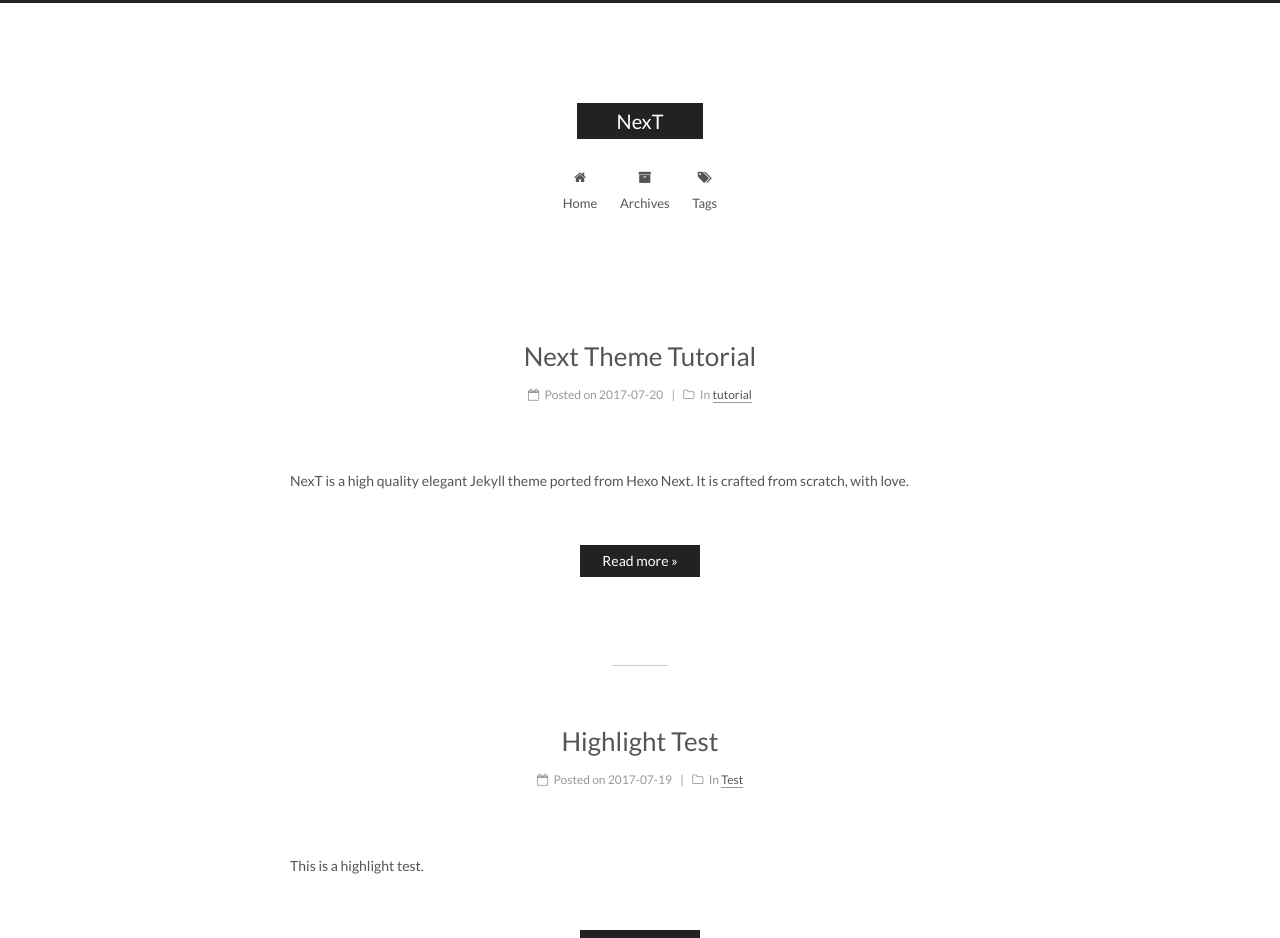
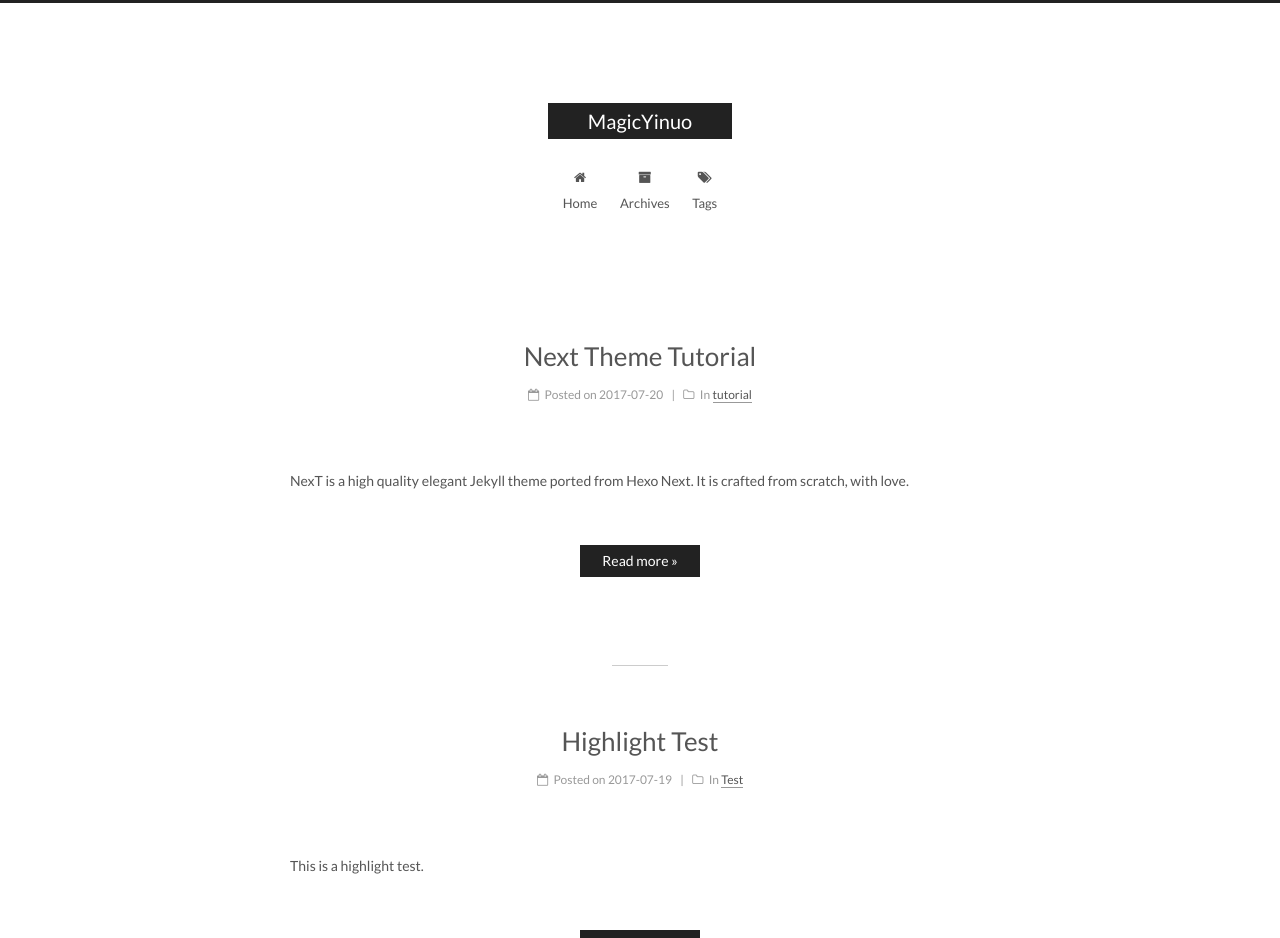
Before and after one commit to MagicYinuo/MagicYinuo.github.io, a Jekyll site: the page built from index.html, in a window 1280 px wide. Shown: the top 938 px of the page. Built offline with Jekyll 4.4.1, drawn with Linux system fonts in a browser that asks for light colours; the list of posts is cut into pages by our own code.

Commit message:
修改标题

```diff
--- a/_config.yml
+++ b/_config.yml
@@ -4,7 +4,7 @@
 # ---------------------------------------------------------------
 
 # Site
-title: NexT
+title: MagicYinuo
 subtitle:
 description:
 author: Magic Yinuo
```
